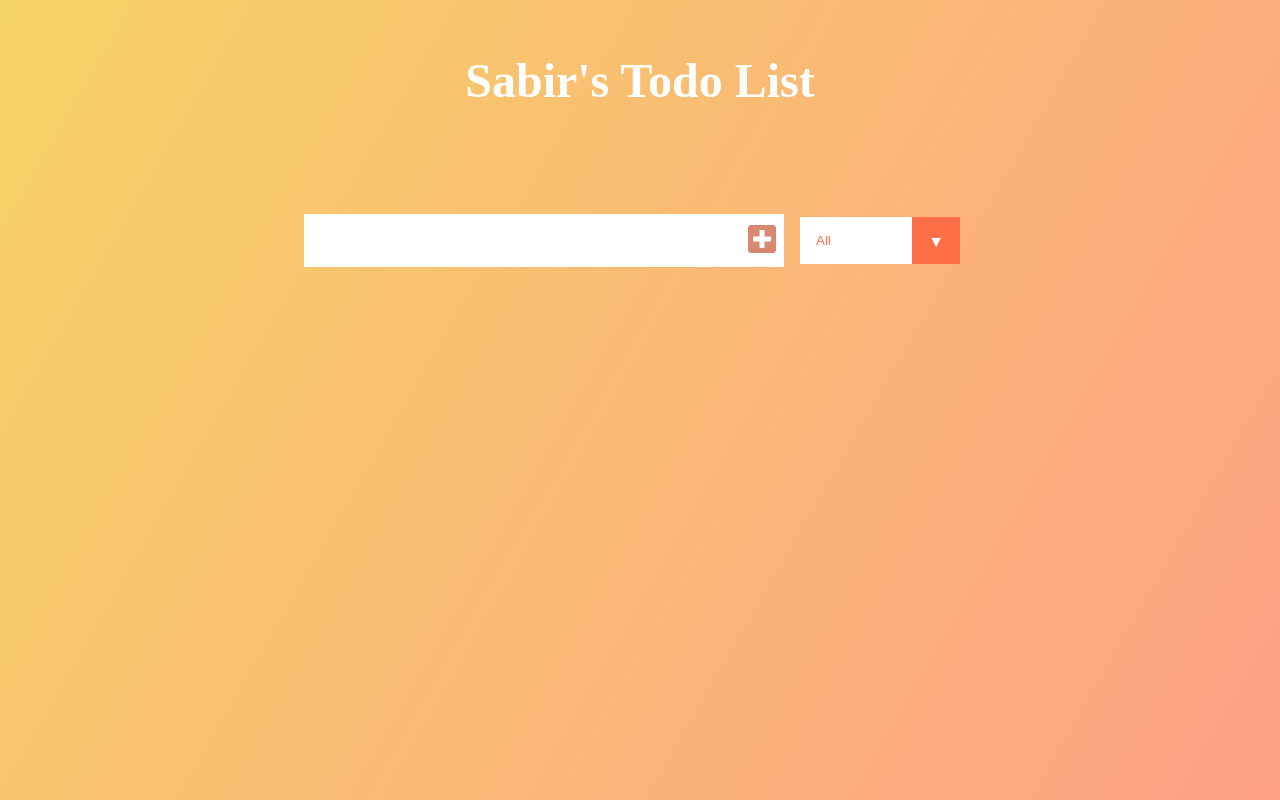
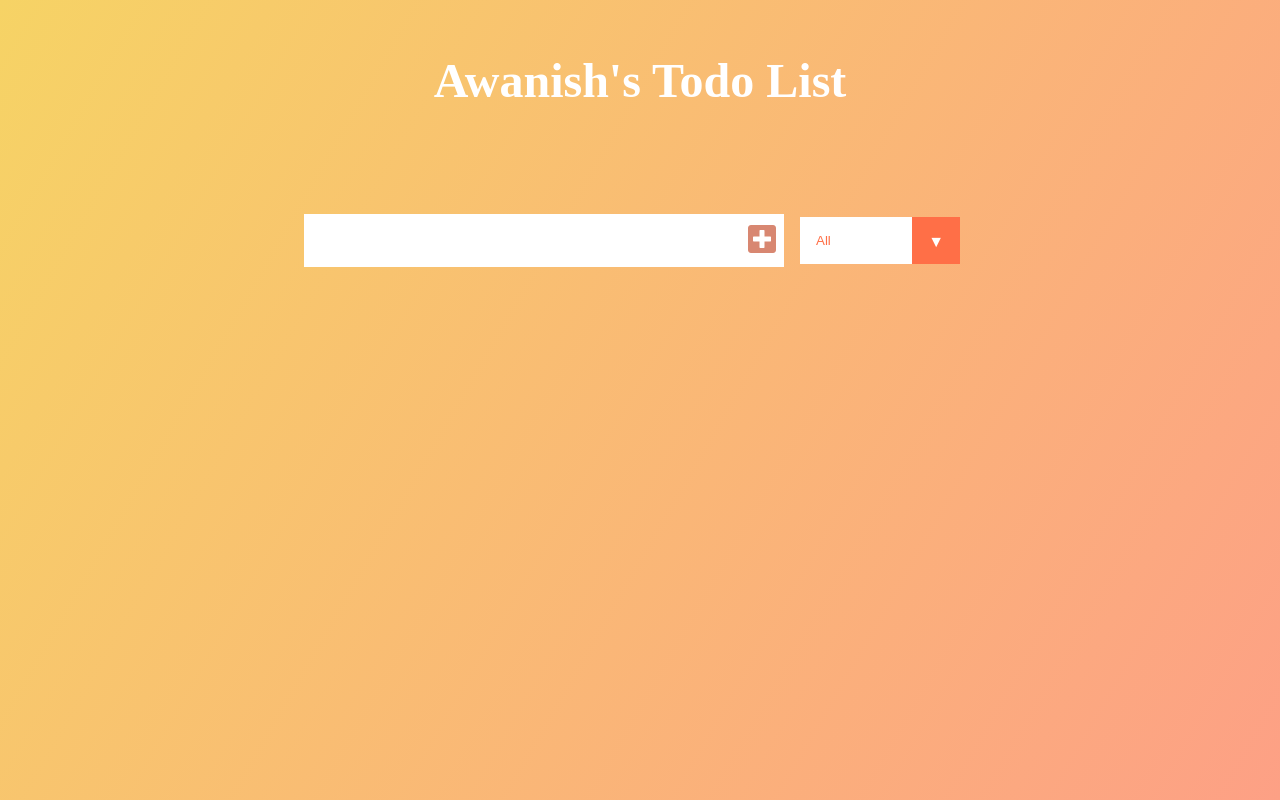
Before and after one commit to dev-sabir/Todo, a plain HTML site: page index.html in a window 1280 px wide. Drawn offline with Linux system fonts and the light colour scheme.

Commit message:
Update index.html

```diff
--- a/index.html
+++ b/index.html
@@ -18,7 +18,7 @@
     </head>
 <body>
     <header>
-        <h1>Sabir's Todo List</h1>
+        <h1>Awanish's Todo List</h1>
     </header>
     <form>
         <input type="text" class="todo-input">
```
